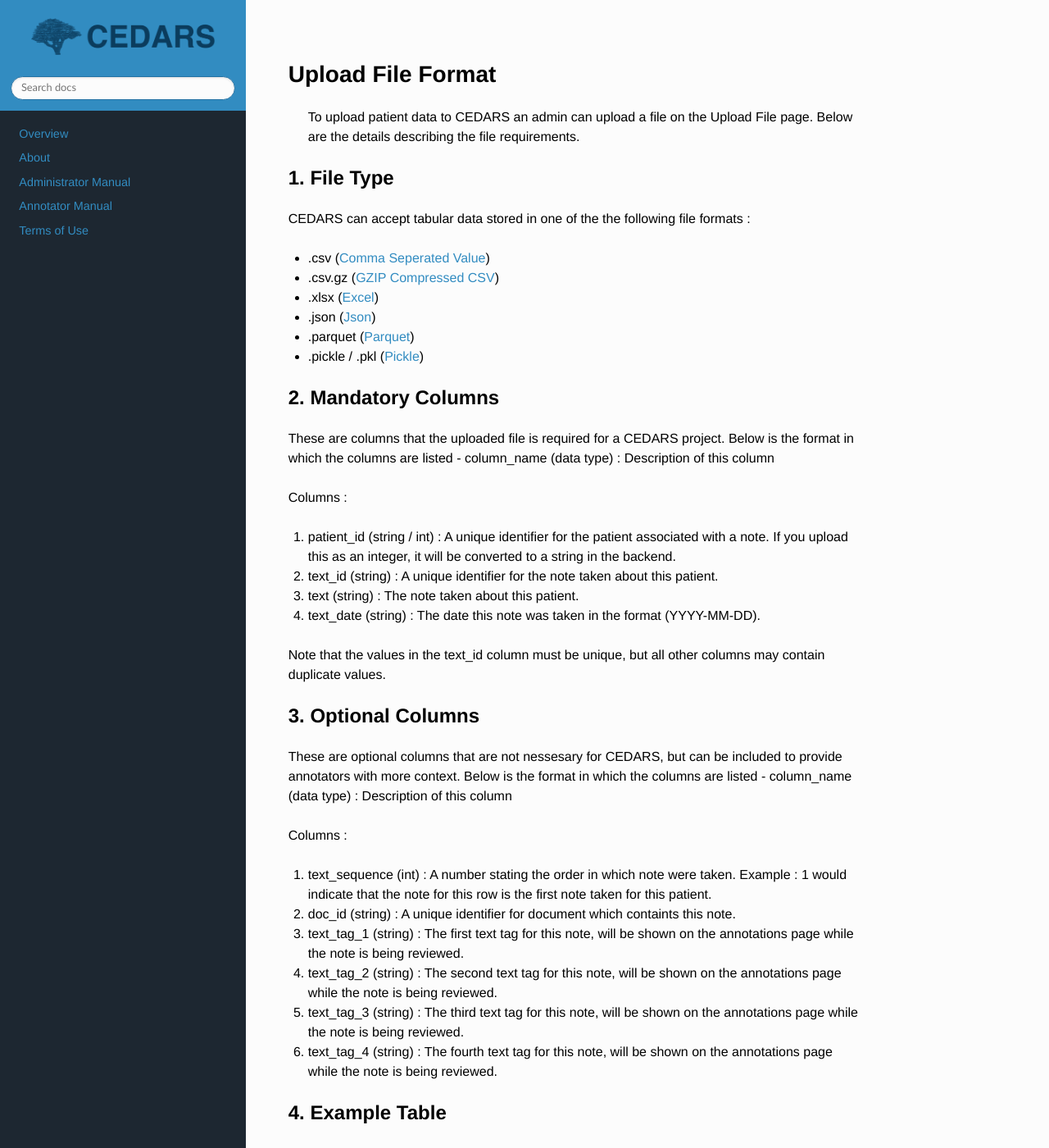
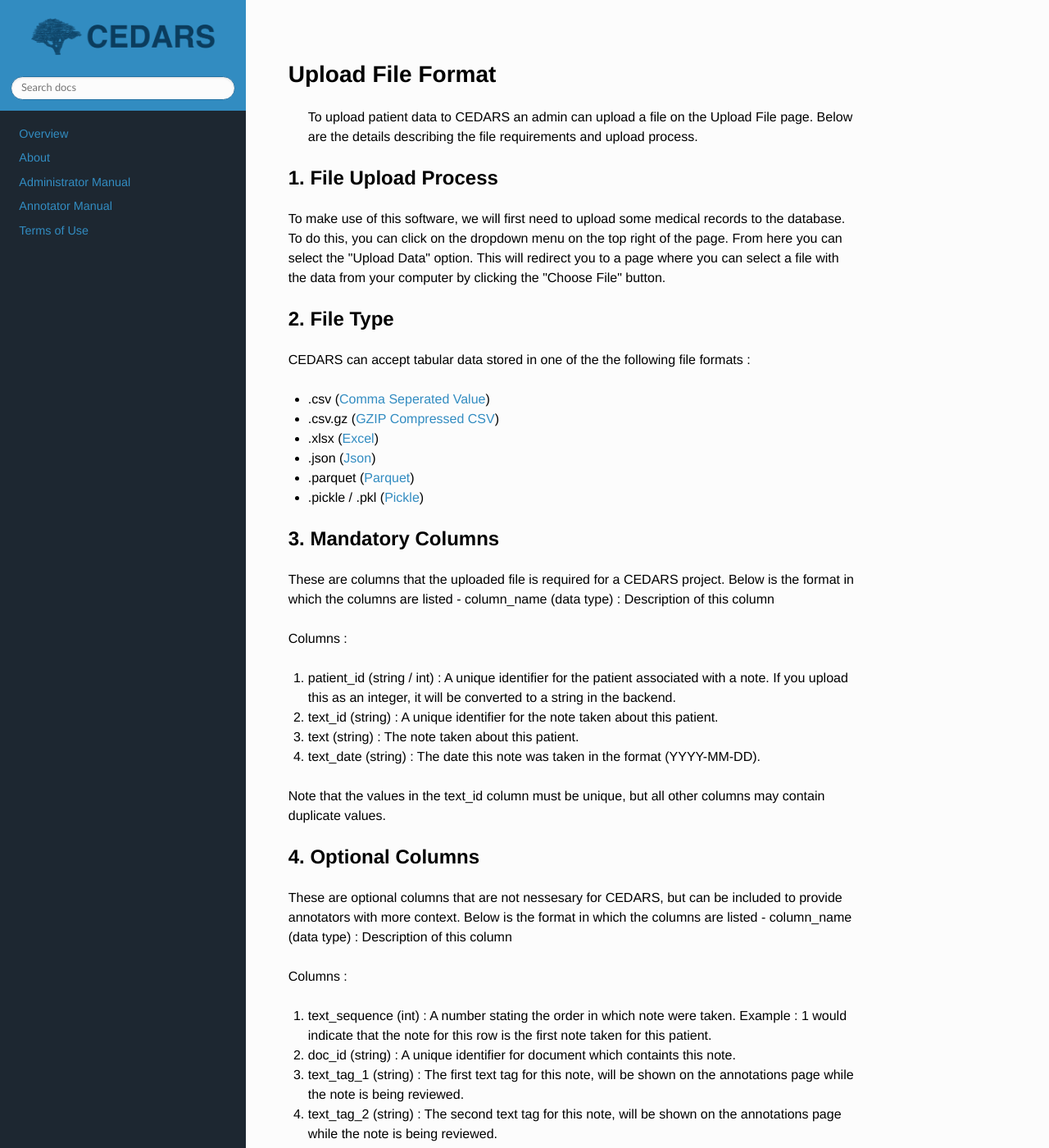
Before and after one commit to CEDARS-NLP/CEDARS, an MkDocs documentation site: the page built from docs/upload_file_format.md, in a window 1280 px wide and 1400 px high. Shown: the whole window at 82% size. Built offline with MkDocs 1.6.1, drawn with Linux system fonts in a browser that asks for light colours; nearby versions of some CDN libraries.

Commit message:
Merged duplicate files.

```diff
--- a/docs/upload_file_format.md
+++ b/docs/upload_file_format.md
@@ -1,8 +1,13 @@
 # Upload File Format
 
-> To upload patient data to CEDARS an admin can upload a file on the Upload File page. Below are the details describing the file requirements.
+> To upload patient data to CEDARS an admin can upload a file on the Upload File page. Below are the details describing the file requirements and upload process.
 
-## 1. File Type
+
+## 1. File Upload Process
+
+To make use of this software, we will first need to upload some medical records to the database. To do this, you can click on the dropdown menu on the top right of the page. From here you can select the "Upload Data" option. This will redirect you to a page where you can select a file with the data from your computer by clicking the "Choose File" button.
+
+## 2. File Type
 
 CEDARS can accept tabular data stored in one of the the following file formats :
 
```
Also changed, not shown: other parts of docs/upload_file_format.md (+3 -3 lines), docs/upload_data.md (deleted, +0 -26 lines).
